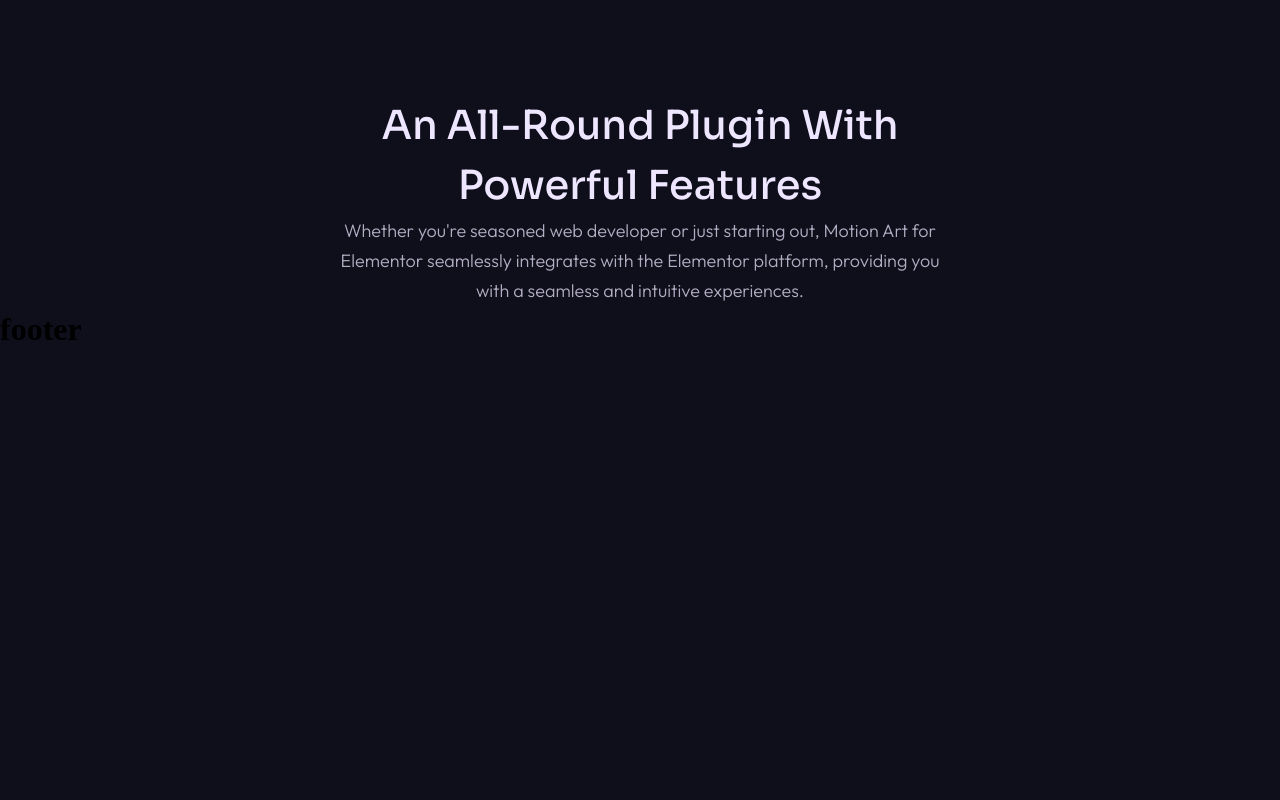
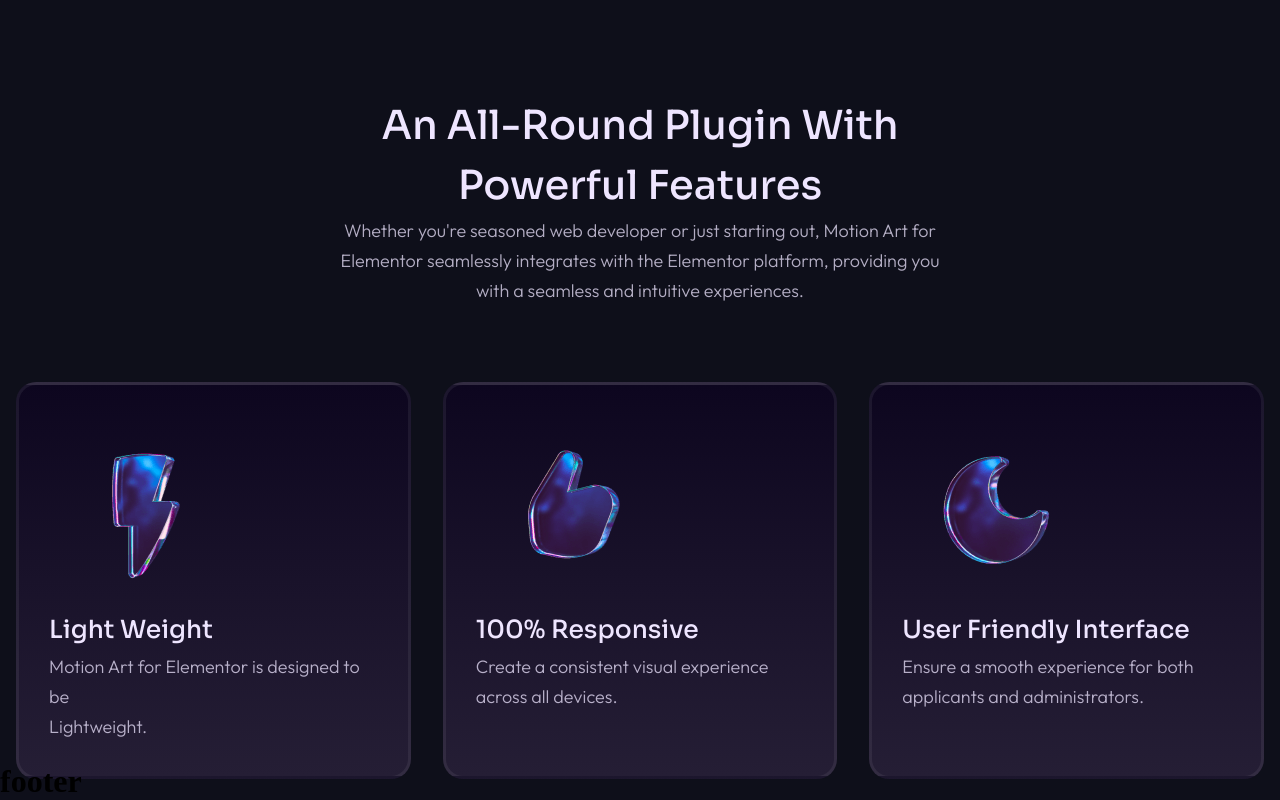
Before and after one commit to shaurya35/Heliverse-task, a React (Vite) app: page / in a window 1280 px wide. Shown: the part 3086-3886 px from the top of the page. Before the commit the page ends 3434 px from the top, so only its background shows below. Built offline with nearby package versions, Linux system fonts and the light colour scheme.

Commit message:
add card

```diff
--- a/src/components/Cards.css
+++ b/src/components/Cards.css
@@ -33,3 +33,126 @@
     line-height: 1.875rem;
     text-align: center;
 }
+
+
+
+
+.footer2_outer{
+    display: flex;
+    justify-content: center;
+    align-items: center;
+    /* background-color: aliceblue; */
+    margin-top: 3.438rem;
+}
+
+.footer2{
+    width: 87rem;
+    /* background-color: red; */
+    display: flex;
+    justify-content: center;
+    align-items: center;
+    flex-direction: row;
+}
+
+.footer2_card1{
+    width: 33.33%;
+    height: 24.813rem;
+    /* background-color: blueviolet; */
+    /* padding: 30px 30px 40px 30px; */
+}
+
+.footer2_card2{
+    width: 33.33%;
+    height: 24.813rem;
+    /* background-color: brown; */
+    /* padding: 30px 30px 40px 30px; */
+}
+
+.footer2_card3{
+    width: 33.33%;
+    height: 24.813rem;
+    /* padding: 30px 30px 40px 30px; */
+}
+
+.footer2_card1_inner{
+    background: var(--card-color);
+    border-radius: 1.25rem;
+    border-color: #FFFFFF10;
+    border-style: solid;
+    height: 100%;
+    display: flex;
+    justify-content: space-evenly;
+    align-items: start;
+    flex-direction: column;
+    margin: 1rem;
+    padding: 30px 30px 40px;
+}
+
+.footer2_card2_inner{
+    background: var(--card-color);
+    border-radius: 1.25rem;
+    border-color: #FFFFFF10;
+    border-style: solid;
+    height: 100%;
+    margin: 1rem;
+    padding: 30px 30px 40px;
+}
+
+.footer2_card3_inner{
+    background: var(--card-color);
+    border-radius: 1.25rem;
+    border-color: #FFFFFF10;
+    border-style: solid;
+    height: 100%;
+    margin: 1rem;
+    padding: 30px 30px 40px;
+}
+
+.footer2_card1_title{
+    font-size: 1.563rem;
+    font-family: "Sora", sans-serif;
+    font-weight: 500;
+    line-height: 2.813rem;
+    color: var(--primary-white);
+}
+
+.footer2_card2_title{
+    font-size: 1.563rem;
+    font-family: "Sora", sans-serif;
+    font-weight: 500;
+    line-height: 2.813rem;
+    color: var(--primary-white);
+}
+
+.footer2_card3_title{
+    font-size: 1.563rem;
+    font-family: "Sora", sans-serif;
+    font-weight: 500;
+    line-height: 2.813rem;
+    color: var(--primary-white);
+
+}
+
+.footer2_card1_content{
+    font-family: "Outfit", sans-serif;
+    color: var(--primary-gray);
+    font-size: 1.125rem;
+    line-height: 1.875rem;
+    font-weight: 300;
+}
+
+.footer2_card2_content{
+    font-family: "Outfit", sans-serif;
+    color: var(--primary-gray);
+    font-size: 1.125rem;
+    line-height: 1.875rem;
+    font-weight: 300;
+}
+
+.footer2_card3_content{
+    font-family: "Outfit", sans-serif;
+    color: var(--primary-gray);
+    font-size: 1.125rem;
+    line-height: 1.875rem;
+    font-weight: 300;
+}
--- a/src/components/Cards.jsx
+++ b/src/components/Cards.jsx
@@ -1,21 +1,58 @@
-import React from 'react'
-import './Cards.css'
+import React from "react";
+import "./Cards.css";
+import img1 from "../assets/motionarteffect-img9.png"
+import img2 from "../assets/motionarteffect-img6.png"
+import img3 from "../assets/motionarteffect-img7.png"
 
 export default function Cards() {
   return (
     <>
       <footer className="footer1_outer">
         <div className="footer1">
-          <div className="footer1_text">An All-Round Plugin With <br />Powerful Features</div>
-          <div className="footer1_detail">Whether you're seasoned web developer or just starting out, Motion Art for <br /> Elementor seamlessly integrates with the Elementor platform, providing you <br />with a seamless and intuitive experiences.</div>
+          <div className="footer1_text">
+            An All-Round Plugin With <br />
+            Powerful Features
+          </div>
+          <div className="footer1_detail">
+            Whether you're seasoned web developer or just starting out, Motion
+            Art for <br /> Elementor seamlessly integrates with the Elementor
+            platform, providing you <br />
+            with a seamless and intuitive experiences.
+          </div>
         </div>
       </footer>
 
       <footer className="footer2_outer">
         <div className="footer2">
-
+          <div className="footer2_card1">
+            <div className="footer2_card1_inner">
+              <div className="footer2_card1_image">
+                <img src={img1} alt="" />
+              </div>
+              <div className="footer2_card1_title">Light Weight</div>
+              <div className="footer2_card1_content">Motion Art for Elementor is designed to be <br />Lightweight.</div>
+            </div>
+          </div>
+          <div className="footer2_card2">
+            <div className="footer2_card2_inner">
+              <div className="footer2_card2_image">
+                <img src={img2} alt="" />
+              </div>
+              <div className="footer2_card2_title">100% Responsive</div>
+              <div className="footer2_card2_content">Create a consistent visual experience <br /> across all devices.</div>
+            </div>
+          </div>
+          <div className="footer2_card3">
+            <div className="footer2_card3_inner">
+              <div className="footer2_card3_image">
+                <img src={img3} alt="" />
+              </div>
+              <div className="footer2_card3_title">User Friendly Interface</div>
+              <div className="footer2_card3_content">Ensure a smooth experience for both <br />applicants and administrators.</div>
+            </div>
+          </div>
         </div>
       </footer>
     </>
-  )
+  );
 }
```
